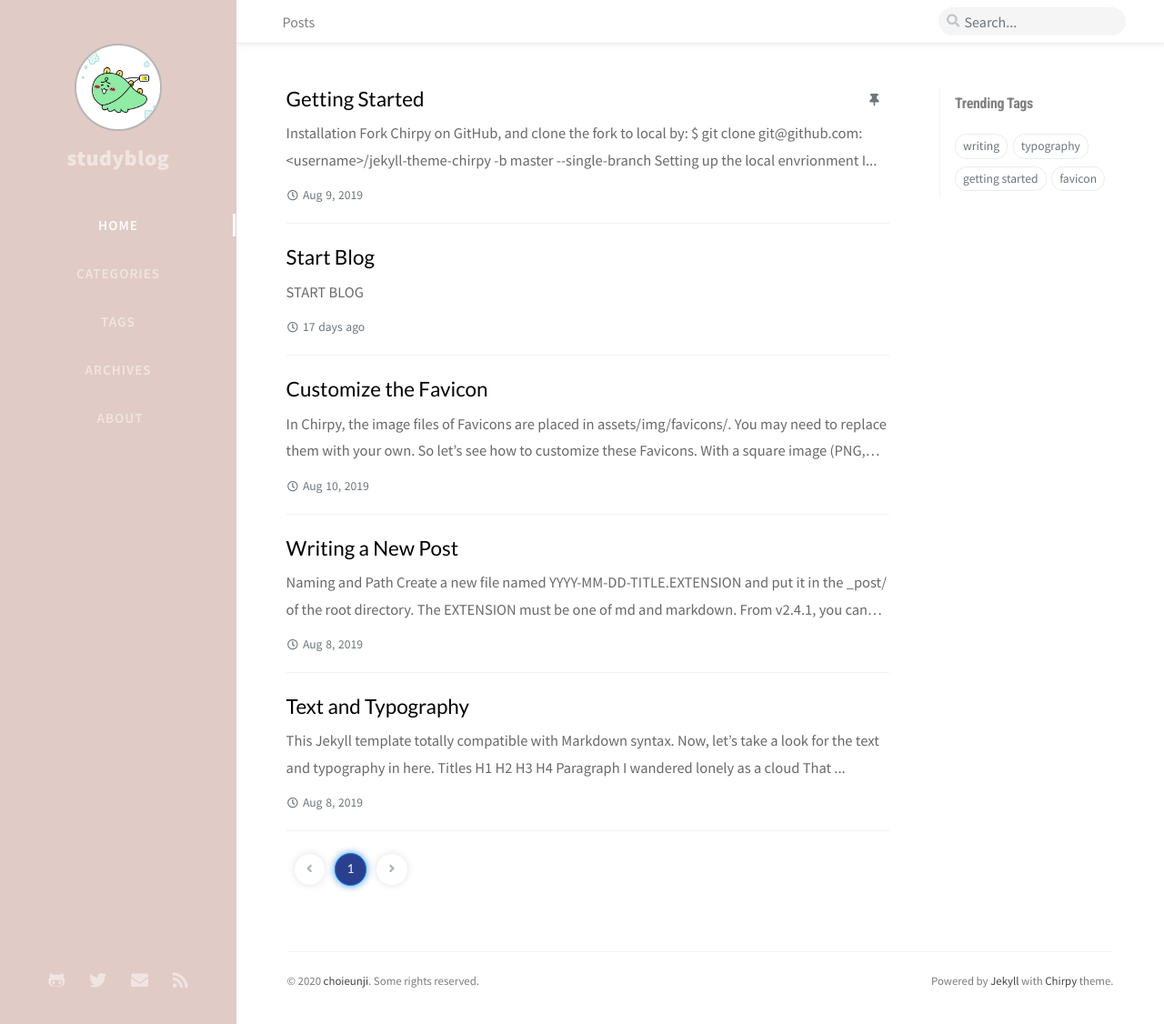
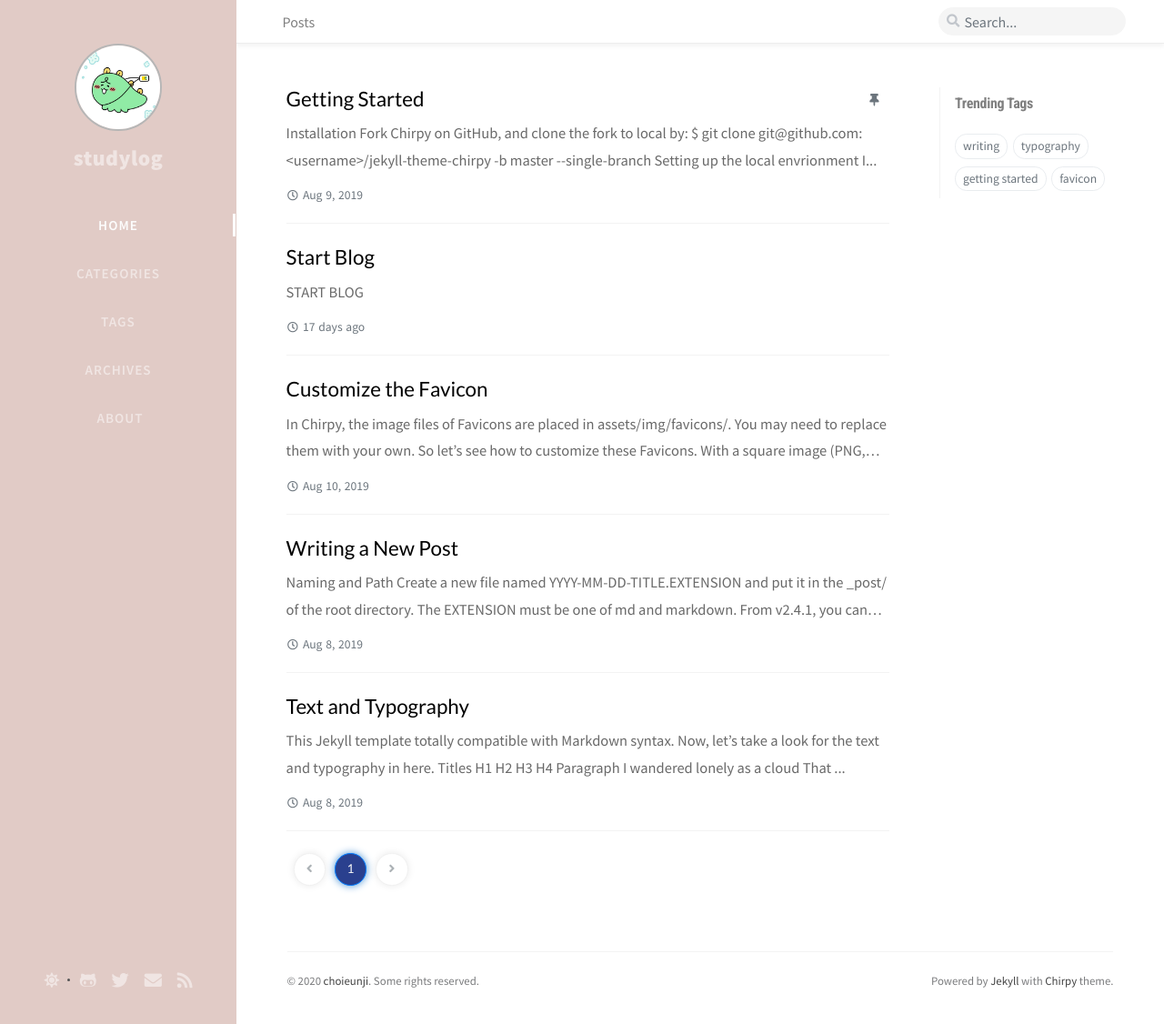
Before and after one commit to choieunii/choieunii.github.io, a Jekyll site: the page built from index.html, in a window 1280 px wide and 1126 px high. Shown: the whole window at 91% size. Built offline with Jekyll 4.4.1, drawn with Linux system fonts in a browser that asks for light colours; nearby versions of some CDN libraries; the list of posts is cut into pages by our own code; comment, search, counter and statistics services are not loaded.

Commit message:
Update _config.yml

```diff
--- a/_config.yml
+++ b/_config.yml
@@ -8,7 +8,7 @@
 # jekyll-seo-tag settings › https://github.com/jekyll/jekyll-seo-tag/blob/master/docs/usage.md
 #--------------------------
 
-title: studyblog                     # the main title
+title: studylog                     # the main title
 
 tagline:   # it will display as the sub-title
 
@@ -78,7 +78,7 @@ disqus:
 #
 #     dark   - Use the dark color scheme
 #
-theme_mode: light
+theme_mode: dual
 
 # boolean type, global switch for ToC in posts.
 toc: true
```
